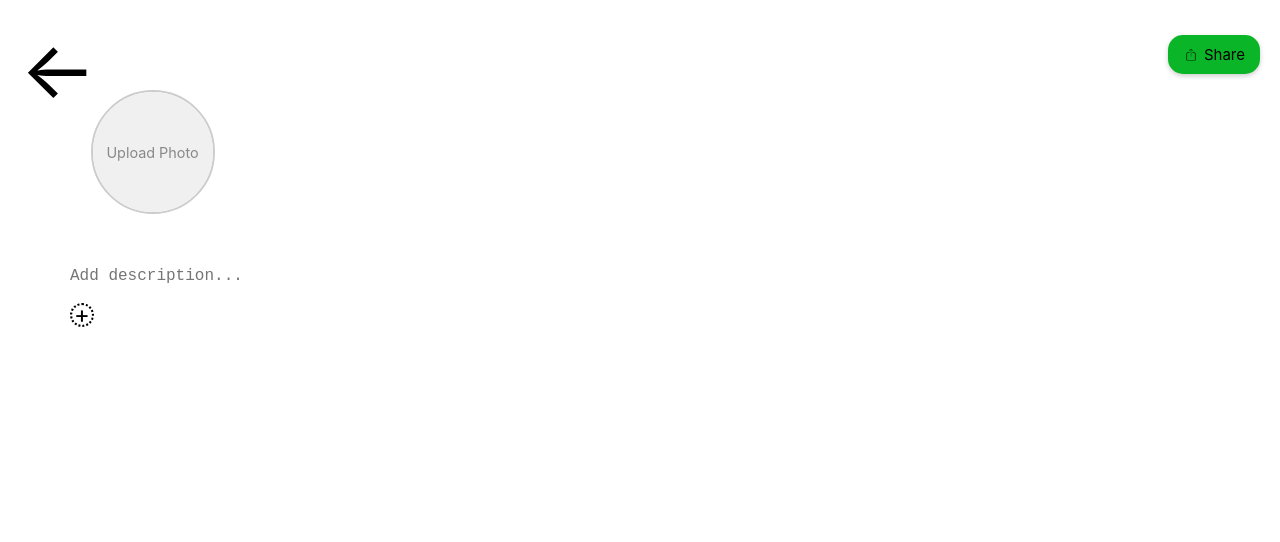
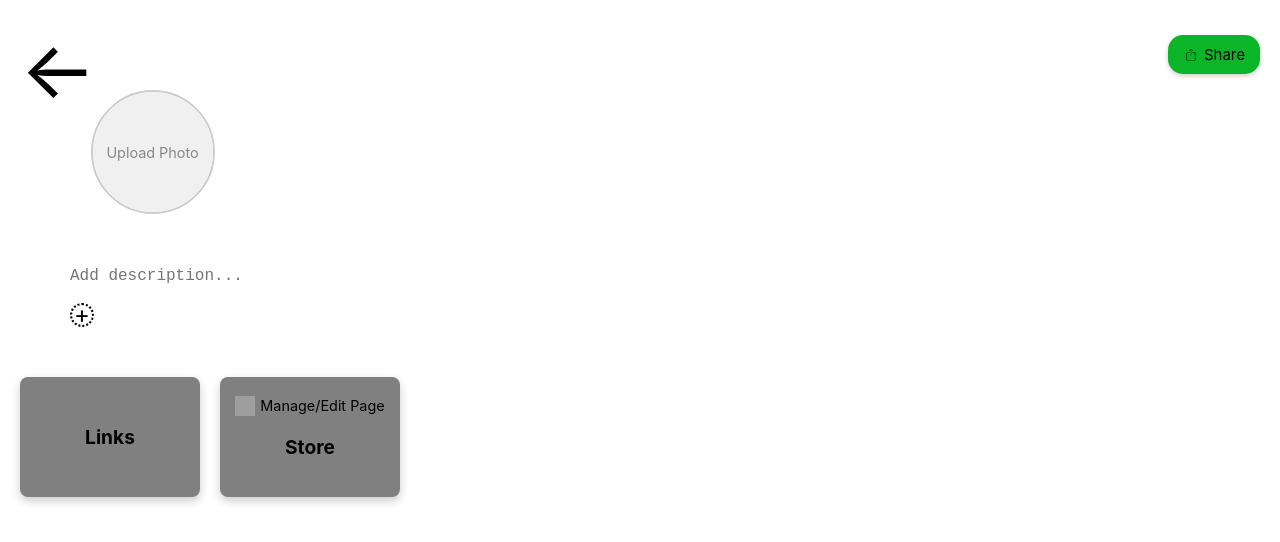
Before and after one commit to shreeya34/profile-fusion-app, a React (Create React App) app: page /dashboard in a window 1280 px wide. Shown: the top 542 px of the page. Built offline with nearby package versions, Linux system fonts and the light colour scheme; grey boxes are pictures that could not be loaded.

Commit message:
working on manage links

```diff
--- a/src/Dashboard.css
+++ b/src/Dashboard.css
@@ -224,3 +224,59 @@ textarea:focus {
 .close-button:hover {
   color: #000;
 }
+
+.cards-container {
+  display: flex;
+  gap: 20px;
+  justify-content: center;
+  margin-top: 50px;
+}
+
+.card {
+  width: 180px;
+  height: 120px;
+  display: flex;
+  flex-direction: column;
+  justify-content: center;
+  align-items: center;
+  background-color: grey; /* Default color for cards */
+  border-radius: 8px;
+  box-shadow: 0 4px 10px rgba(0, 0, 0, 0.2);
+  cursor: pointer;
+  transition: background-color 0.3s ease;
+}
+
+.card.active {
+  background-color: white; /* Color for active card */
+  color: black; /* Ensure the text is readable on white background */
+}
+
+.card-content {
+  text-align: center;
+  width: 100%;
+  padding: 10px;
+}
+
+.card-title {
+  font-size: 1.2rem;
+  font-weight: bold;
+}
+
+/* Logo Styling */
+.logo {
+  display: flex;
+  align-items: center;
+  justify-content: center;
+  margin-bottom: 10px; /* Add some spacing from the card title */
+}
+
+.manage-logo {
+  width: 20px; /* Adjust logo size */
+  height: 20px;
+  margin-right: 5px;
+}
+
+.logo-text {
+  font-size: 0.9rem;
+  color: black;
+}
--- a/src/Dashboard.js
+++ b/src/Dashboard.js
@@ -6,6 +6,10 @@ const Dashboard = () => {
   const [description, setDescription] = useState("");
   const [profilePic, setProfilePic] = useState(null);
   const [showSocialLinks, setShowSocialLinks] = useState(false);
+
+  const [activeCard, setActiveCard] = useState("");
+
+
   const [socialLinks, setSocialLinks] = useState({
     facebook: "",
     twitter: "",
@@ -270,6 +274,36 @@ const Dashboard = () => {
           </div>
         )}
       </div>
+      <div className="cards-container">
+      {/* Links Card */}
+      <div
+        className={`card ${activeCard === "links" ? "active" : ""}`}
+        onClick={() => setActiveCard("links")}
+      >
+        <div className="card-content">
+          <h3 className="card-title">Links</h3>
+        </div>
+      </div>
+
+      {/* Store Card */}
+      <div
+        className={`card ${activeCard === "store" ? "active" : ""}`}
+        onClick={() => setActiveCard("store")}
+      >
+        <div className="card-content">
+          {/* Manage/Edit Page Logo */}
+          <div className="logo">
+            <img
+              src="/path-to-your-logo.png" // Replace with the actual path to your logo
+              alt="Manage/Edit Page"
+              className="manage-logo"
+            />
+            <span className="logo-text">Manage/Edit Page</span>
+          </div>
+          <h3 className="card-title">Store</h3>
+        </div>
+      </div>
+    </div>
     </div>
   );
 };
```
